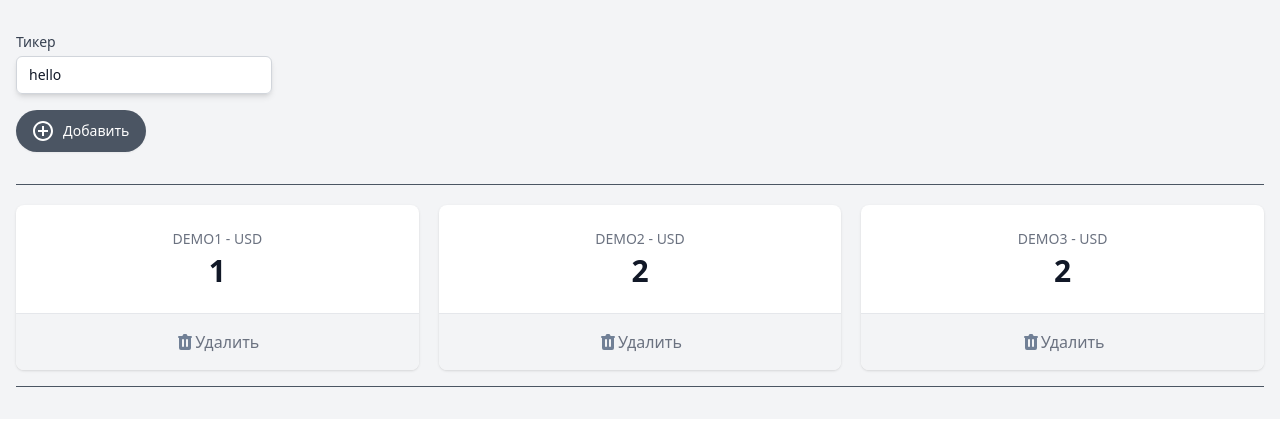
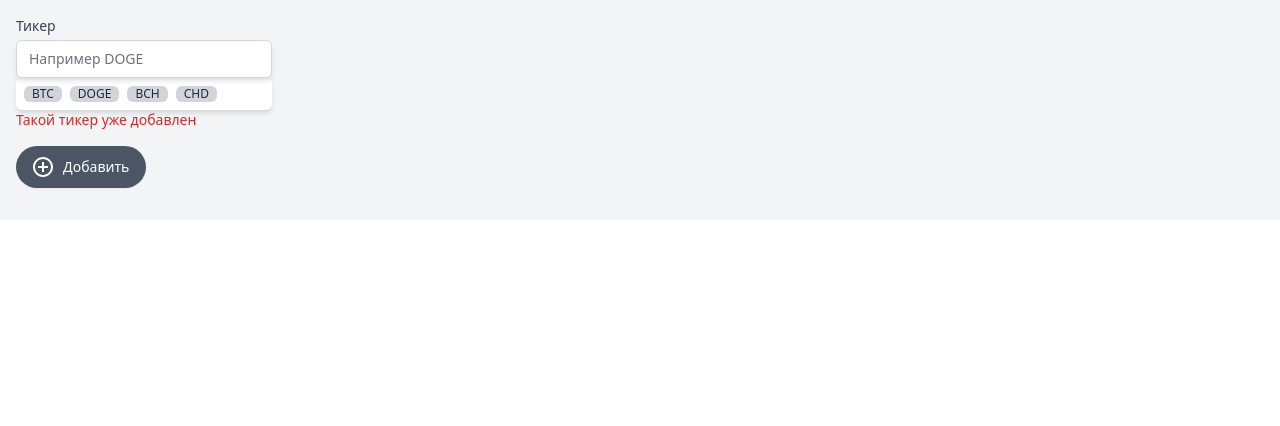
Before and after one commit to natalyasaigakowa/cryptonomicon, a Vue app: page / in a window 1280 px wide. Shown: the top 426 px of the page. Built offline with nearby package versions, Linux system fonts and the light colour scheme.

Commit message:
15 Правки

```diff
--- a/package.json
+++ b/package.json
@@ -9,6 +9,7 @@
   },
   "dependencies": {
     "autoprefixer": "^10",
+    "babel-loader": "^9.1.3",
     "core-js": "^3.8.3",
     "postcss": "^8",
     "tailwindcss": "^3",
--- a/src/App.vue
+++ b/src/App.vue
@@ -1,7 +1,6 @@
 <template>
   <div class="container mx-auto flex flex-col items-center bg-gray-100 p-4">
     <div class="container">
-      <div class="w-full my-4"></div>
       <section>
         <div class="flex">
           <div class="max-w-xs">
@@ -19,6 +18,21 @@
                   placeholder="Например DOGE"
               />
             </div>
+            <div class="flex bg-white shadow-md p-1 rounded-md shadow-md flex-wrap">
+            <span class="inline-flex items-center px-2 m-1 rounded-md text-xs font-medium bg-gray-300 text-gray-800 cursor-pointer">
+              BTC
+            </span>
+              <span class="inline-flex items-center px-2 m-1 rounded-md text-xs font-medium bg-gray-300 text-gray-800 cursor-pointer">
+              DOGE
+            </span>
+              <span class="inline-flex items-center px-2 m-1 rounded-md text-xs font-medium bg-gray-300 text-gray-800 cursor-pointer">
+              BCH
+            </span>
+              <span class="inline-flex items-center px-2 m-1 rounded-md text-xs font-medium bg-gray-300 text-gray-800 cursor-pointer">
+              CHD
+            </span>
+            </div>
+            <div class="text-sm text-red-600">Такой тикер уже добавлен</div>
           </div>
         </div>
         <button
@@ -44,15 +58,13 @@
       </section>
 
       <template v-if="tickers.length > 0">
-      <hr  class="w-full border-t border-gray-600 my-4" />
+        <hr class="w-full border-t border-gray-600 my-4" />
         <dl class="mt-5 grid grid-cols-1 gap-5 sm:grid-cols-3">
           <div
               v-for="t in tickers"
               :key="t.name"
               @click="sel = t"
-            :class="{
-              'border-4': sel === t
-            }"
+              :class="{'border-4': sel === t}"
               class="bg-white overflow-hidden shadow rounded-lg border-purple-800 border-solid cursor-pointer"
           >
             <div class="px-4 py-5 sm:p-6 text-center">
@@ -79,14 +91,13 @@
                     fill-rule="evenodd"
                     d="M9 2a1 1 0 00-.894.553L7.382 4H4a1 1 0 000 2v10a2 2 0 002 2h8a2 2 0 002-2V6a1 1 0 100-2h-3.382l-.724-1.447A1 1 0 0011 2H9zM7 8a1 1 0 012 0v6a1 1 0 11-2 0V8zm5-1a1 1 0 00-1 1v6a1 1 0 102 0V8a1 1 0 00-1-1z"
                     clip-rule="evenodd"
-              ></path>
-            </svg>
-            Удалить
+                ></path></svg>Удалить
             </button>
           </div>
         </dl>
         <hr class="w-full border-t border-gray-600 my-4" />
       </template>
+
       <section v-if="sel" class="relative">
         <h3 class="text-lg leading-6 font-medium text-gray-900 my-8">
           {{ sel.name }} - USD
@@ -106,8 +117,8 @@
           ></div>
         </div>
         <button
+            @click="sel = null"
             type="button"
-            @click="sel = null"
             class="absolute top-0 right-0"
         >
           <svg
@@ -133,8 +144,6 @@
       </section>
     </div>
   </div>
-
-
 </template>
 
 <script>
@@ -145,31 +154,48 @@ export default {
 
   data () {
     return {
-      ticker: "hello",
-      tickers: [
-        {name: "DEMO1", price: "1"},
-        {name: "DEMO2", price: "2"},
-        {name: "DEMO3", price: "2"},
-      ],
-      sel: null
+      ticker: "",
+      tickers: [],
+      sel: null,
+      graph: []
     }
   },
+
+  created() {
+    const tickersData = localStorage.getItem("cryptonomicon-list");
+
+    if (tickersData) {this.tickers = JSON.parse(tickersData);}
+    this.tickers.forEach(ticker => {
+      this.subscribeToUpdates(ticker.name);
+    })
+  },
+
   methods: {
     handleError,
-    add() {
-      const newTicker = {
-        name: this.ticker,
-        price: "1"
-      };
-      this.tickers.push(newTicker);
+    subscribeToUpdates(tickerName) {
       setInterval(async () => {
         const f = await fetch(
-            `https://min-api.cryptocompare.com/data/price?fsym=${newTicker.name}&tsyms=USD&api_key=e69418c39b0f6edc4d04306b466043f649757ef69ea47f8559ae0bebceb463aa`
+            `https://min-api.cryptocompare.com/data/price?fsym=${tickerName}&tsyms=USD&api_key=e69418c39b0f6edc4d04306b466043f649757ef69ea47f8559ae0bebceb463aa`
         );
         const data = await f.json();
-        console.log(data)
-      },3000)
+        this.tickers.find(t => t.name === tickerName).price = data.USD > 1 ? data.USD.toFixed(2) : data.USD.toPrecision(2);
+        if (this.sel?.name === tickerName) {
+          this.graph.push(data.USD);
+        }
+      },5000);
       this.ticker = "";
+    },
+    add() {
+      const currentTicker = {
+        name: this.ticker,
+        price: "-"
+      };
+      this.tickers.push(currentTicker);
+      localStorage.setItem("cryptonomicon-list", JSON.stringify(this.tickers));
+      this.subscribeToUpdates(currentTicker.name);
+
+
+
 
     },
     handleDelete(tickerToRemove) {
```
Also changed, not shown: public/index.html (+139 -0 lines), 1 other file (tests, documents, lock files or other folders). Lines whose indentation alone changed are shown as unchanged.
